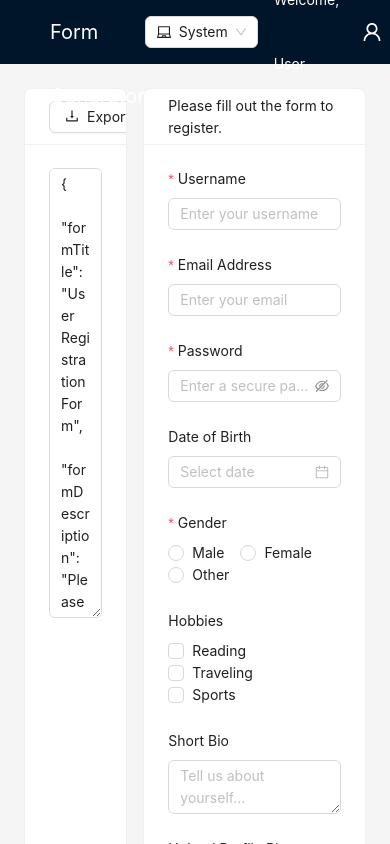
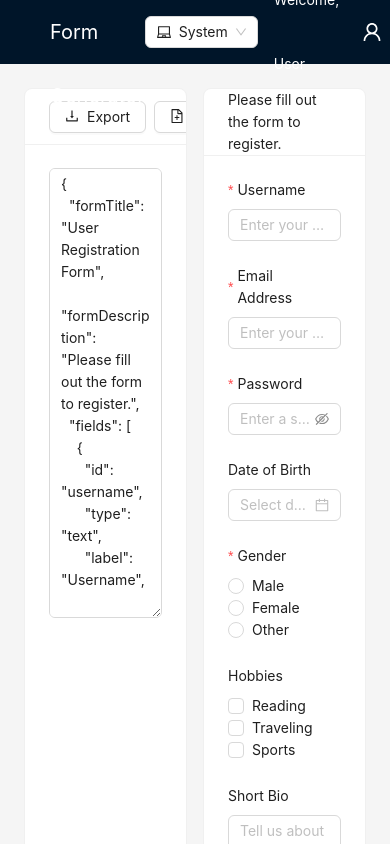
Before and after one commit to prasanth1308/dynamic-form-generator, a React (Vite) app: page / in a window 390 px wide. Shown: the top 844 px of the page. Built offline with nearby package versions, Linux system fonts and the light colour scheme.

Commit message:
docs: Enhance README with usage examples and improve structure; adjust layout in App component for better responsiveness

```diff
--- a/src/App.tsx
+++ b/src/App.tsx
@@ -86,10 +86,10 @@ const App: React.FC = () => {
         </Header>
         <Content style={{ padding: "24px", minHeight: "calc(100vh - 134px)" }}>
           <Row gutter={16}>
-            <Col span={8}>
+            <Col span={12}>
               <JSONSchemaEditor />
             </Col>
-            <Col span={16}>
+            <Col span={12}>
               <DynamicForm />
             </Col>
           </Row>
```
Also changed, not shown: 1 other file (tests, documents, lock files or other folders).
